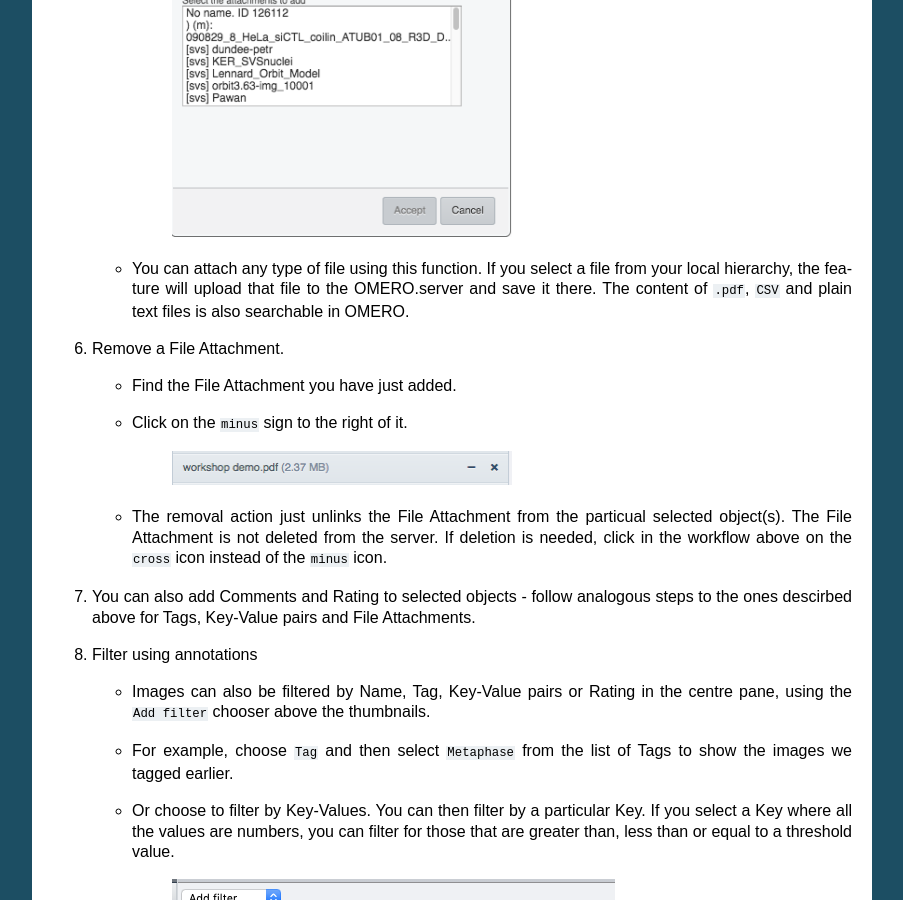
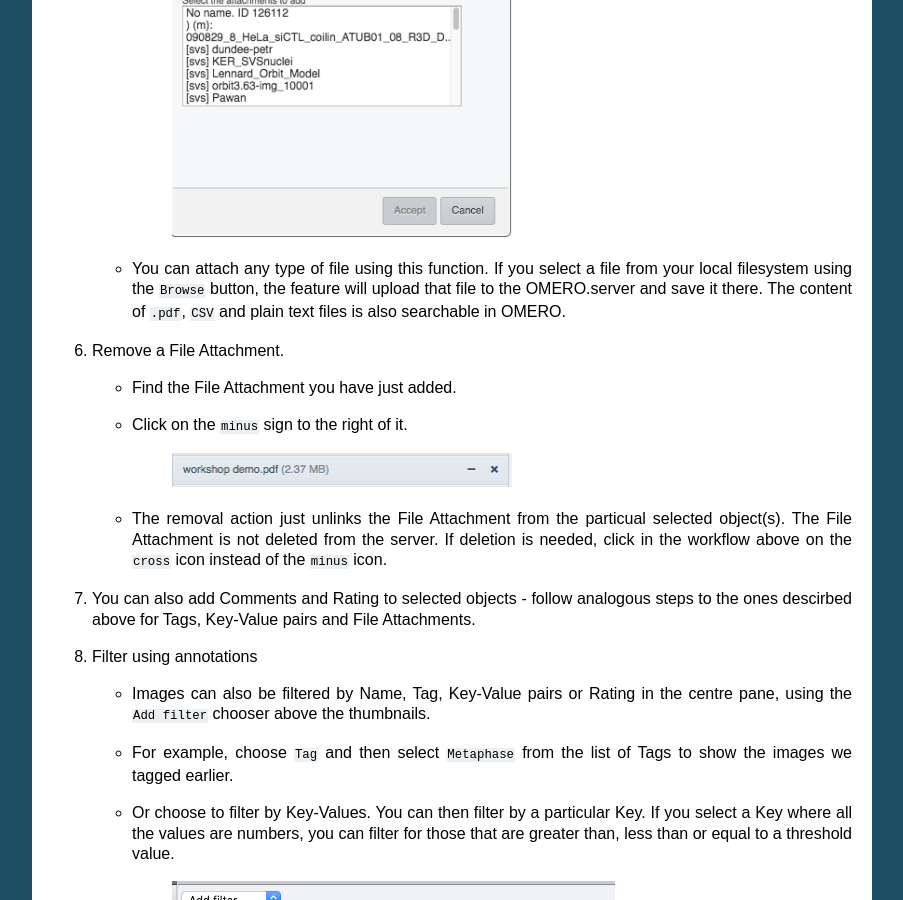
Before and after one commit to ome/omero-guide-introduction, a Sphinx documentation site: the page built from docs/annotate.rst, in a window 1280 px wide and 900 px high, scrolled down 1663 px. Shown: the whole window, without its empty margins (198-1101 px from the left). Built offline with Sphinx 7.4.7, drawn with Linux system fonts in a browser that asks for light colours.

Commit message:
Reformulate the File Annotation addition from local

```diff
--- a/docs/annotate.rst
+++ b/docs/annotate.rst
@@ -70,7 +70,7 @@ Step-by-step
 
       |image1b|
 
-   - You can attach any type of file using this function. If you select a file from your local hierarchy, the feature will upload that file to the OMERO.server and save it there. The content of ``.pdf``, ``CSV`` and plain text files is also searchable in OMERO.
+   - You can attach any type of file using this function. If you select a file from your local filesystem using the ``Browse`` button, the feature will upload that file to the OMERO.server and save it there. The content of ``.pdf``, ``CSV`` and plain text files is also searchable in OMERO.
 
 #. Remove a File Attachment.
 
```
